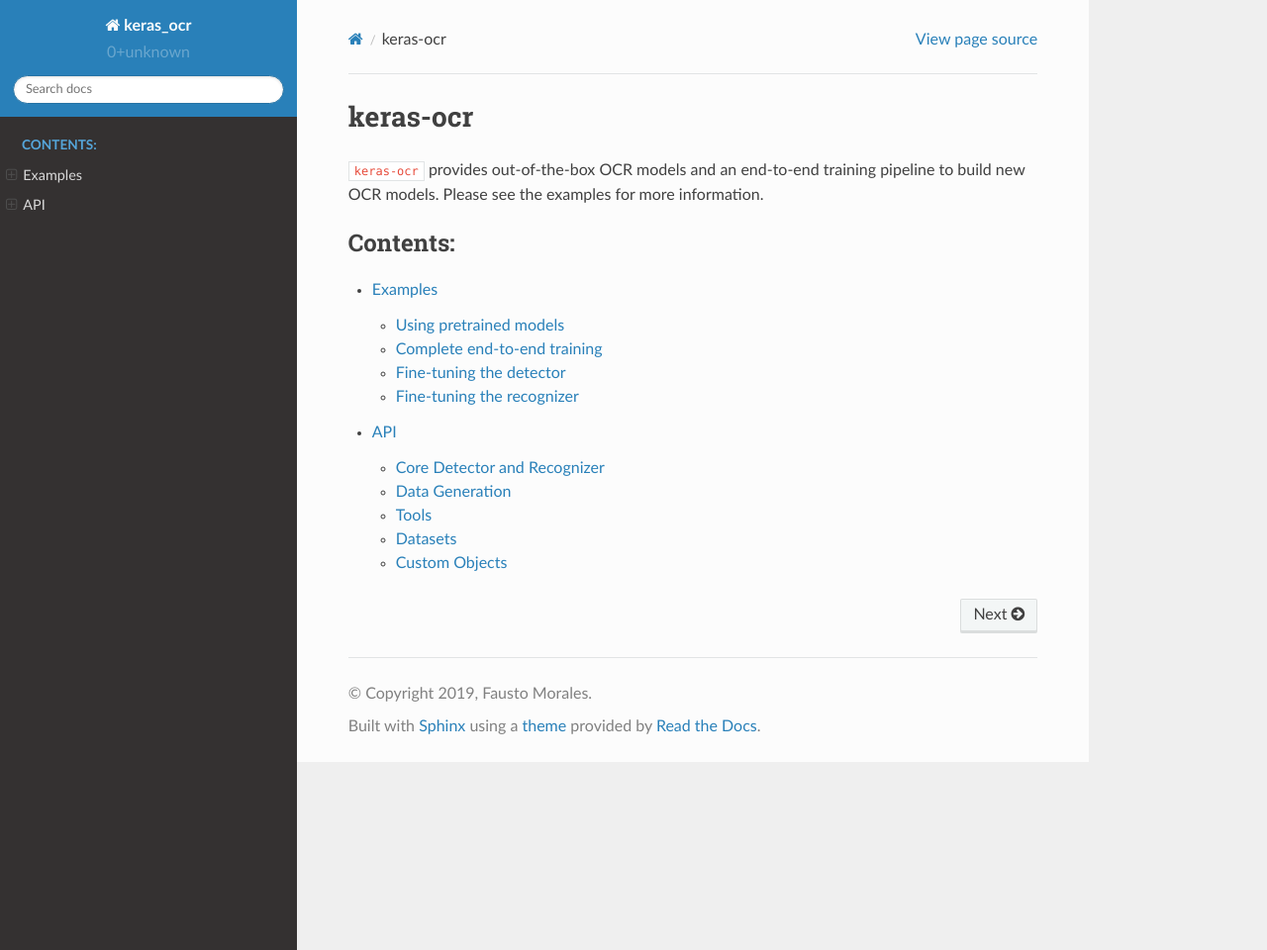
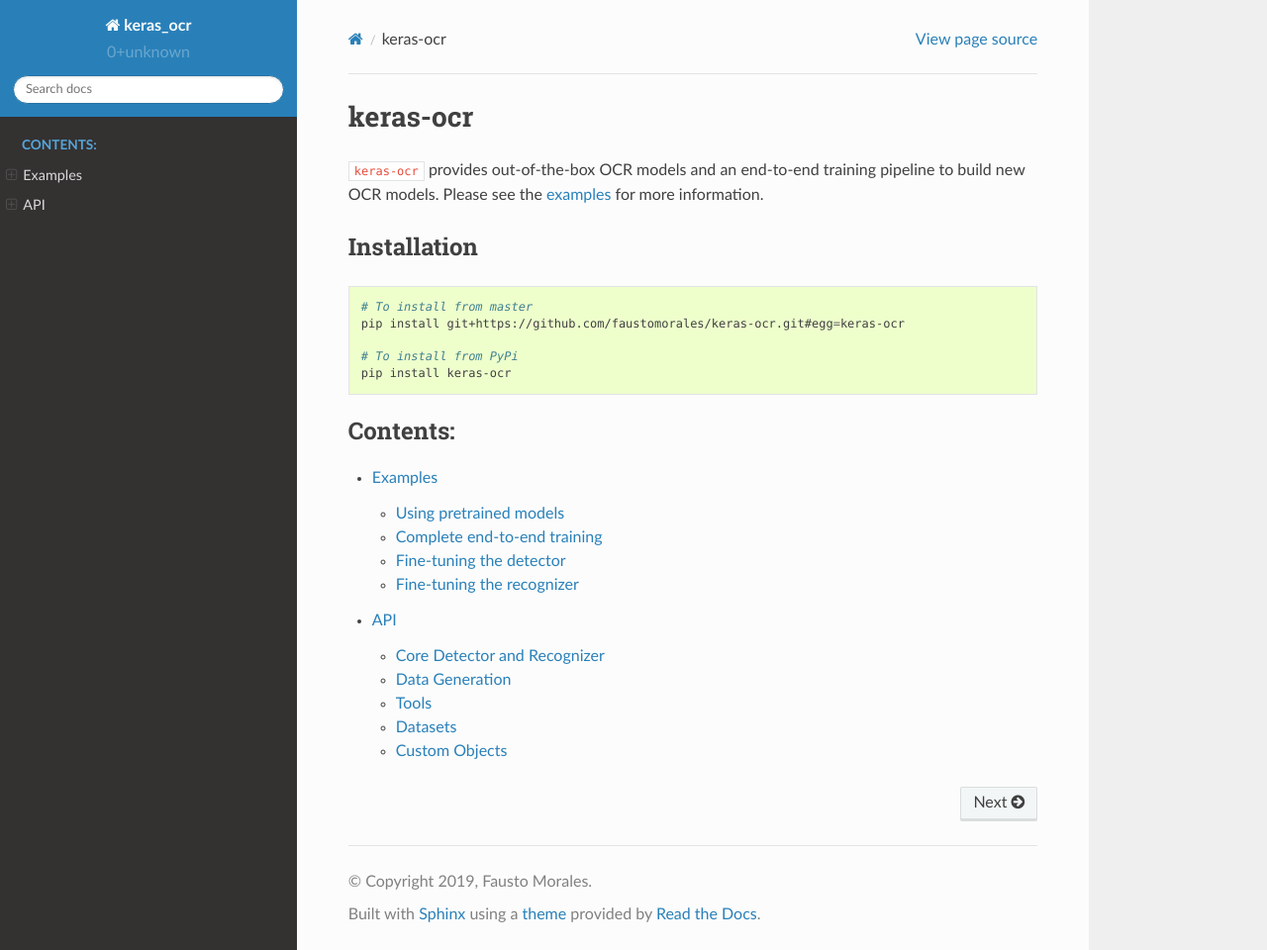
Before and after one commit to faustomorales/keras-ocr, a Sphinx documentation site: the page built from docs/index.rst, in a window 1280 px wide and 960 px high. Shown: the whole window at 99% size. Built offline with Sphinx 7.4.7 and the Read the Docs theme 2.0.0, drawn with Linux system fonts in a browser that asks for light colours.

Commit message:
Add installation instructions to docs.

```diff
--- a/docs/index.rst
+++ b/docs/index.rst
@@ -2,7 +2,18 @@
 =========
 
 :code:`keras-ocr` provides out-of-the-box OCR models and an end-to-end training pipeline to build new OCR models.
-Please see the examples for more information.
+Please see the :doc:`examples <examples/index>` for more information.
+
+Installation
+************
+
+.. code-block:: bash
+
+    # To install from master
+    pip install git+https://github.com/faustomorales/keras-ocr.git#egg=keras-ocr
+
+    # To install from PyPi
+    pip install keras-ocr
 
 .. toctree::
    :maxdepth: 2
```
